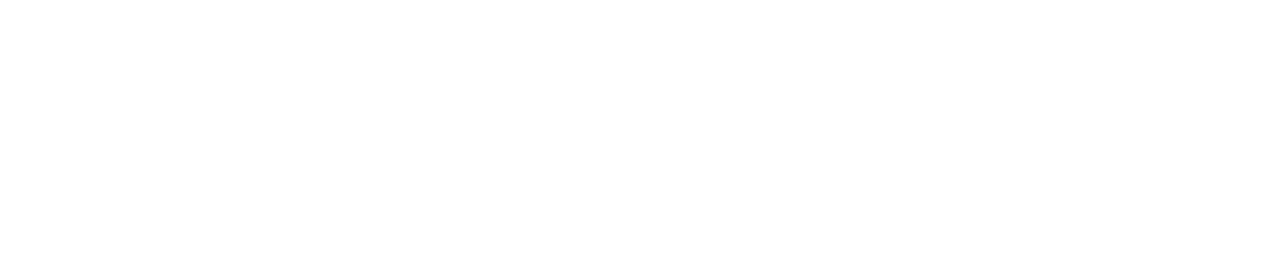
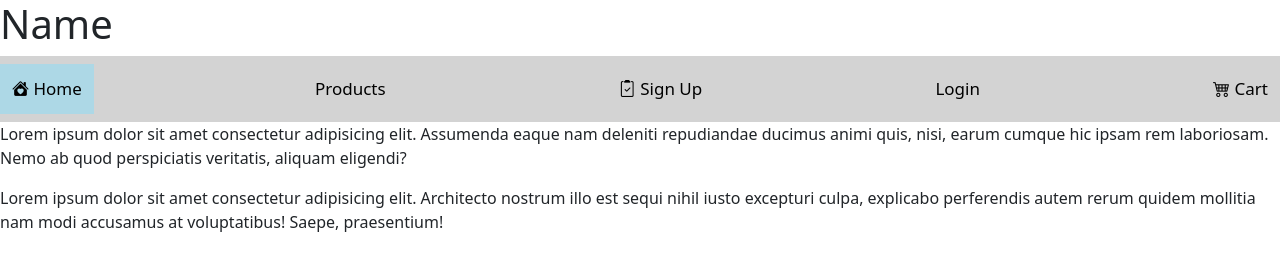
Before and after one commit to kayepoblete/Capstone-Project-1, a plain HTML site: page index.html in a window 1280 px wide. Drawn offline with nearby package versions, Linux system fonts and the light colour scheme.

Commit message:
Added requirements to homepage
Added navbar, placeholder content in main.
Linked Bootstrap CDN and Bootstrap icons

```diff
--- a/css/style.css
+++ b/css/style.css
@@ -0,0 +1,34 @@
+/* Style the navigation bar */
+.navbar {
+    width: 100%;
+    background-color: lightgrey;
+    overflow: auto;
+}
+
+/* Navbar links */
+.navbar a {
+    float: left;
+    text-align: center;
+    padding: 12px;
+    color: black;
+    text-decoration: none;
+    font-size: 17px;
+}
+
+/* Navbar links on mouse-over */
+.navbar a:hover {
+    background-color: lemonchiffon;
+}
+
+/* Current/active navbar link */
+.active {
+    background-color: lightblue;
+}
+
+/* Add responsiveness - will automatically display the navbar vertically instead of horizontally on screens less than 500 pixels */
+@media screen and (max-width: 500px) {
+    .navbar a {
+      float: none;
+      display: block;
+    }
+}
--- a/index.html
+++ b/index.html
@@ -8,8 +8,27 @@
 
     <!-- Add external CSS file -->
     <link rel="stylesheet" href="css/style.css">
+    <!-- Bootstrap CSS -->
+    <link href="https://cdn.jsdelivr.net/npm/bootstrap@5.2.3/dist/css/bootstrap.min.css" rel="stylesheet" integrity="sha384-rbsA2VBKQhggwzxH7pPCaAqO46MgnOM80zW1RWuH61DGLwZJEdK2Kadq2F9CUG65" crossorigin="anonymous">
+    <!-- Bootstrap ICONS -->
+    <link rel="stylesheet" href="https://cdn.jsdelivr.net/npm/bootstrap-icons@1.10.4/font/bootstrap-icons.css">
 </head>
 <body>
+    <!-- Header -->
+    <header><h1>Name</h1></header>
+    <!-- Navigation bar -->
+    <nav class="navbar">
+        <a class="active" href="#"><i class="bi bi-house-heart-fill"></i> Home</a>
+        <a href="#"> Products</a>
+        <a href="#"><i class="bi bi-clipboard2-check"></i> Sign Up</a>
+        <a href="#"> Login</a>
+        <a href="#"><i class="bi bi-cart4"></i> Cart</a>
+    </nav>
+    <!-- Image, 2 paragraphs, 2 items list -->
+    <main>
+        <p>Lorem ipsum dolor sit amet consectetur adipisicing elit. Assumenda eaque nam deleniti repudiandae ducimus animi quis, nisi, earum cumque hic ipsam rem laboriosam. Nemo ab quod perspiciatis veritatis, aliquam eligendi?</p>
+        <p>Lorem ipsum dolor sit amet consectetur adipisicing elit. Architecto nostrum illo est sequi nihil iusto excepturi culpa, explicabo perferendis autem rerum quidem mollitia nam modi accusamus at voluptatibus! Saepe, praesentium!</p>
+    </main>
 
 </body>
 </html>
```
